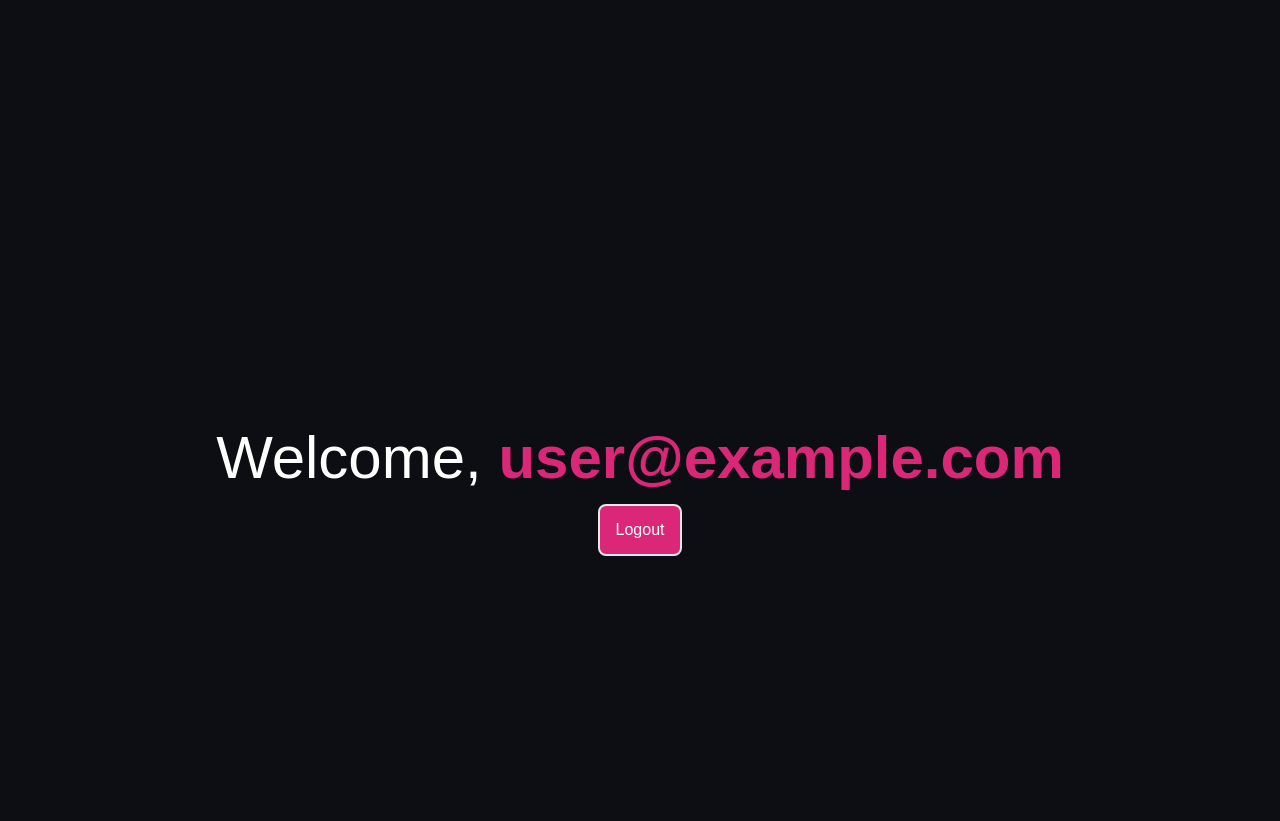
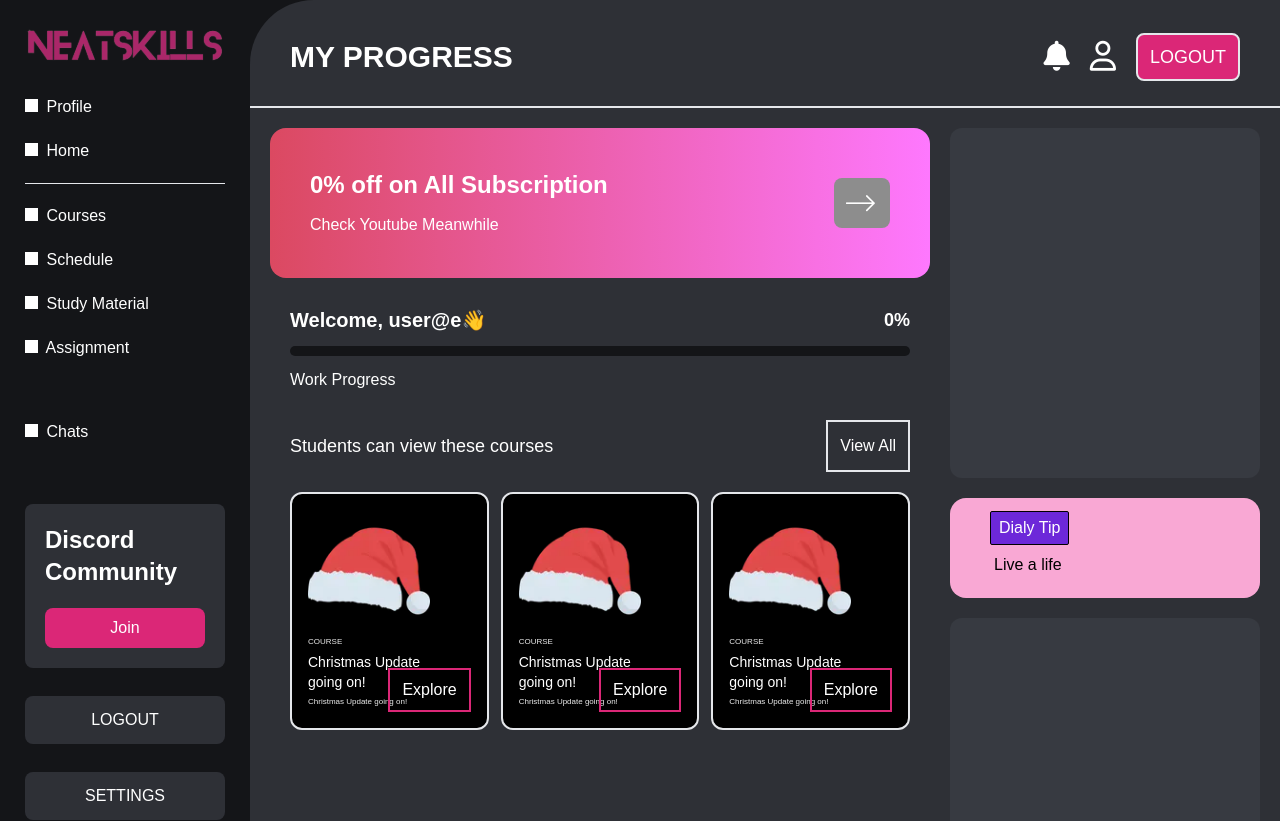
Before and after one commit to vamsi-tupakula/NeatSkills-clone, a React (Create React App) app: page /beta/dashboard in a window 1280 px wide. Shown: the top 821 px of the page. Built offline with nearby package versions, Linux system fonts and the light colour scheme; no server answers; sample sign-in values are in the browser's storage.

Commit message:
dashboard updated

```diff
--- a/src/App.css
+++ b/src/App.css
@@ -5,3 +5,7 @@
 .gradientWhiteToBlack {
     background: linear-gradient(103.67deg,hsla(0,0%,100%,.7),hsla(0,0%,100%,.2));
 }
+
+.gradientPinkToViolet {
+    background: linear-gradient(to right, rgb(219, 73, 97), rgb(254, 120, 254));
+}
--- a/src/components/Footer.jsx
+++ b/src/components/Footer.jsx
@@ -44,7 +44,7 @@ function Footer() {
             </ul>
           </div>
         </div>
-        <div className="links col-span-2 flex flex-col pl-[10%] gap-5">
+        <div className="links col-span-2 flex flex-col justify-end pl-[10%] gap-5">
           <h1 className="text-2xl font-bold">Follow Us</h1>
           <ul className="social flex gap-10 text-4xl">
             <li>
--- a/src/pages/Dashboard.jsx
+++ b/src/pages/Dashboard.jsx
@@ -2,6 +2,9 @@ import { onAuthStateChanged, signOut } from "firebase/auth";
 import React, { useEffect, useState } from "react";
 import { useNavigate } from "react-router-dom";
 import { auth } from "../firebase/firebase";
+import NeatSkillsLogo from "../assets/neatskillslogosample.svg";
+import RightArrow from "../assets/rightarrow.webp";
+import HatImg from "../assets/images_hat.webp";
 
 function Dashboard() {
   const [loading, setLoading] = useState(true);
@@ -40,25 +43,192 @@ function Dashboard() {
 
   if (loading) {
     return (
-      <div className="w-[100vw] min-h-[100vh] bg-[#0D0E14] grid items-center z-[-2] text-center text-white font-sans">
+      <div className="w-[100vw] h-[auto] min-h-[100vh] bg-[#0D0E14] grid items-center z-[-2] text-center text-white font-sans">
         <h1 className="font-bold text-6xl">Loading...</h1>
       </div>
     );
   }
   return (
-    <section className="w-full min-h-[1000px] h-[100vh] bg-[#0D0E14] flex flex-col items-center justify-center px-10 text-white font-sans">
-      <h1 className="text-6xl">
-        Welcome,{" "}
-        <span className="text-pink-600 font-bold">
-          {localStorage.getItem("email")}
-        </span>
-      </h1>
-      <button
-        onClick={handleLogout}
-        className="my-4 px-4 py-3 bg-pink-600 border-2 rounded-lg hover:scale-[1.10] transition-transform duration-150"
-      >
-        Logout
-      </button>
+    <section className="w-full h-[100vh] min-h-[1050px] bg-[#0D0E14] flex flex-col items-center justify-center text-white font-sans">
+      <div className="flex w-full h-[100%] bg-[#141518]">
+        <div className="sidebar w-[5%] min-w-[250px] flex flex-col gap-5">
+          <div className="w-[100%] my-3 flex items-center justify-center">
+            <img src={NeatSkillsLogo} alt="" className="w-[90%] " />
+          </div>
+          <div className="tab w-[80%] mx-auto cursor-pointer">
+            <p className="align-middle">
+              <div className="rect w-[13px] h-[13px] mr-[2%] bg-white inline-block"></div>{" "}
+              Profile
+            </p>
+          </div>
+          <div className="tab w-[80%] mx-auto cursor-pointer">
+            <p className="align-middle">
+              <div className="rect w-[13px] h-[13px] mr-[2%] bg-white inline-block"></div>{" "}
+              Home
+            </p>
+          </div>
+          <div className="tab w-[80%] mx-auto">
+            <hr />
+          </div>
+          <div className="tab w-[80%] mx-auto cursor-pointer">
+            <p className="align-middle">
+              <div className="rect w-[13px] h-[13px] mr-[2%] bg-white inline-block"></div>{" "}
+              Courses
+            </p>
+          </div>
+          <div className="tab w-[80%] mx-auto cursor-pointer">
+            <p className="align-middle">
+              <div className="rect w-[13px] h-[13px] mr-[2%] bg-white inline-block"></div>{" "}
+              Schedule
+            </p>
+          </div>
+          <div className="tab w-[80%] mx-auto cursor-pointer">
+            <p className="align-middle">
+              <div className="rect w-[13px] h-[13px] mr-[2%] bg-white inline-block"></div>{" "}
+              Study Material
+            </p>
+          </div>
+          <div className="tab w-[80%] mx-auto cursor-pointer">
+            <p className="align-middle">
+              <div className="rect w-[13px] h-[13px] mr-[2%] bg-white inline-block"></div>{" "}
+              Assignment
+            </p>
+          </div>
+          <div className="tab w-[80%] my-10 mx-auto cursor-pointer">
+            <p className="align-middle">
+              <div className="rect w-[13px] h-[13px] mr-[2%] bg-white inline-block"></div>{" "}
+              Chats
+            </p>
+          </div>
+          <div className="w-[80%] flex flex-col gap-5 mb-2 mx-auto bg-[#2E3036] p-5 rounded-lg">
+            <p className="align-middle text-wrap text-2xl font-bold">
+              Discord Community
+            </p>
+            <button className="bg-pink-600 px-3 py-2 rounded-lg cursor-pointer">
+              Join
+            </button>
+          </div>
+          <div className="w-[80%] flex flex-col items-center mb-2 mx-auto bg-[#2E3036] p-3 rounded-lg cursor-pointer">
+            <p>LOGOUT</p>
+          </div>
+          <div className="w-[80%] flex flex-col items-center mb-2 mx-auto bg-[#2E3036] p-3 rounded-lg cursor-pointer">
+            <p>SETTINGS</p>
+          </div>
+        </div>
+        <div className="main bg-[#2E3036] w-[90%] rounded-tl-[4rem] rounded-bl-[4rem] overflow-hidden flex flex-col py-2">
+          <nav className="w-[100%] border-b-2 h-[100px] flex items-center justify-between px-10">
+            <div className="left">
+              <p className="text-3xl font-semibold">MY PROGRESS</p>
+            </div>
+            <div className="right flex items-center gap-5 text-3xl">
+              <div className="bell">
+                <i className="fa-solid fa-bell"></i>
+              </div>
+              <div className="profile ">
+                <i className="fa-regular fa-user"></i>
+              </div>
+              <button
+                onClick={handleLogout}
+                className="text-lg bg-pink-600 px-3 py-2 rounded-lg border-2 hover:scale-[1.02] transition-transform duration-150"
+              >
+                LOGOUT
+              </button>
+            </div>
+          </nav>
+          <div className="details__pane grid grid-cols-3 p-5">
+            <div className="col-span-2">
+              <div className="w-[100%] gradientPinkToViolet h-[150px] rounded-2xl flex items-center justify-between px-10">
+                <div className="text flex flex-col gap-3">
+                  <p className="text-2xl font-bold">
+                    0% off on All Subscription
+                  </p>
+                  <p>Check Youtube Meanwhile</p>
+                </div>
+                <div className="arrow bg-[#8d8d8d] p-3 rounded-lg">
+                  <img src={RightArrow} alt="" />
+                </div>
+              </div>
+              <div className="progress px-5 py-7">
+                <div className="flex justify-between">
+                  <p className="font-bold text-xl">
+                    Welcome,{" "}
+                    {localStorage
+                      .getItem("email")
+                      .slice(0, localStorage.getItem("email").length - 10)}
+                    👋
+                  </p>
+                  <p className="font-bold text-lg">0%</p>
+                </div>
+                <div className="bar w-[100%] bg-[#141518] h-[10px] my-3 rounded-lg"></div>
+                <div className="text-md">Work Progress</div>
+              </div>
+              <div className="px-5">
+                <div className="flex justify-between items-center mb-5">
+                  <p className="text-lg">Students can view these courses</p>
+                  <button className="p-3 border-2">View All</button>
+                </div>
+                <div className="cards grid grid-cols-3 gap-3">
+                  <div className="card bg-black border-2 p-4 rounded-xl flex">
+                    <div className="left w-[75%] text-sm">
+                      <img src={HatImg} alt="" />
+                      <p className="text-[0.5rem] text-[#ececec]">COURSE</p>
+                      <p>Christmas Update going on!</p>
+                      <p className="text-[0.5rem] text-[#ececec]">
+                        Christmas Update going on!
+                      </p>
+                    </div>
+                    <div className="right w-[25%] flex items-end justify-end">
+                      <button className="px-3 py-2 border-2 border-pink-600">
+                        Explore
+                      </button>
+                    </div>
+                  </div>
+                  <div className="card bg-black border-2 p-4 rounded-xl flex">
+                    <div className="left w-[75%] text-sm">
+                      <img src={HatImg} alt="" />
+                      <p className="text-[0.5rem] text-[#ececec]">COURSE</p>
+                      <p>Christmas Update going on!</p>
+                      <p className="text-[0.5rem] text-[#ececec]">
+                        Christmas Update going on!
+                      </p>
+                    </div>
+                    <div className="right w-[25%] flex items-end justify-end">
+                      <button className="px-3 py-2 border-2 border-pink-600">
+                        Explore
+                      </button>
+                    </div>
+                  </div>
+                  <div className="card bg-black border-2 p-4 rounded-xl flex">
+                    <div className="left w-[75%] text-sm">
+                      <img src={HatImg} alt="" />
+                      <p className="text-[0.5rem] text-[#ececec]">COURSE</p>
+                      <p>Christmas Update going on!</p>
+                      <p className="text-[0.5rem] text-[#ececec]">
+                        Christmas Update going on!
+                      </p>
+                    </div>
+                    <div className="right w-[25%] flex items-end justify-end">
+                      <button className="px-3 py-2 border-2 border-pink-600">
+                        Explore
+                      </button>
+                    </div>
+                  </div>
+                </div>
+              </div>
+            </div>
+            <div className="calendar flex flex-col gap-5 pl-5">
+              <div className="bg-[#373A41] w-[100%] h-[350px] rounded-xl"></div>
+              <div className=" w-[100%] h-[100px] bg-pink-300 rounded-2xl flex flex-col justify-center items-start p-10">
+                <button className="py-1 px-2 bg-violet-700 border border-black rounded-sm">
+                  Dialy Tip
+                </button>
+                <p className="text-black mx-1 my-2">Live a life</p>
+              </div>
+              <div className="bg-[#373A41] w-[100%] h-[250px] rounded-xl"></div>
+            </div>
+          </div>
+        </div>
+      </div>
     </section>
   );
 }
```
